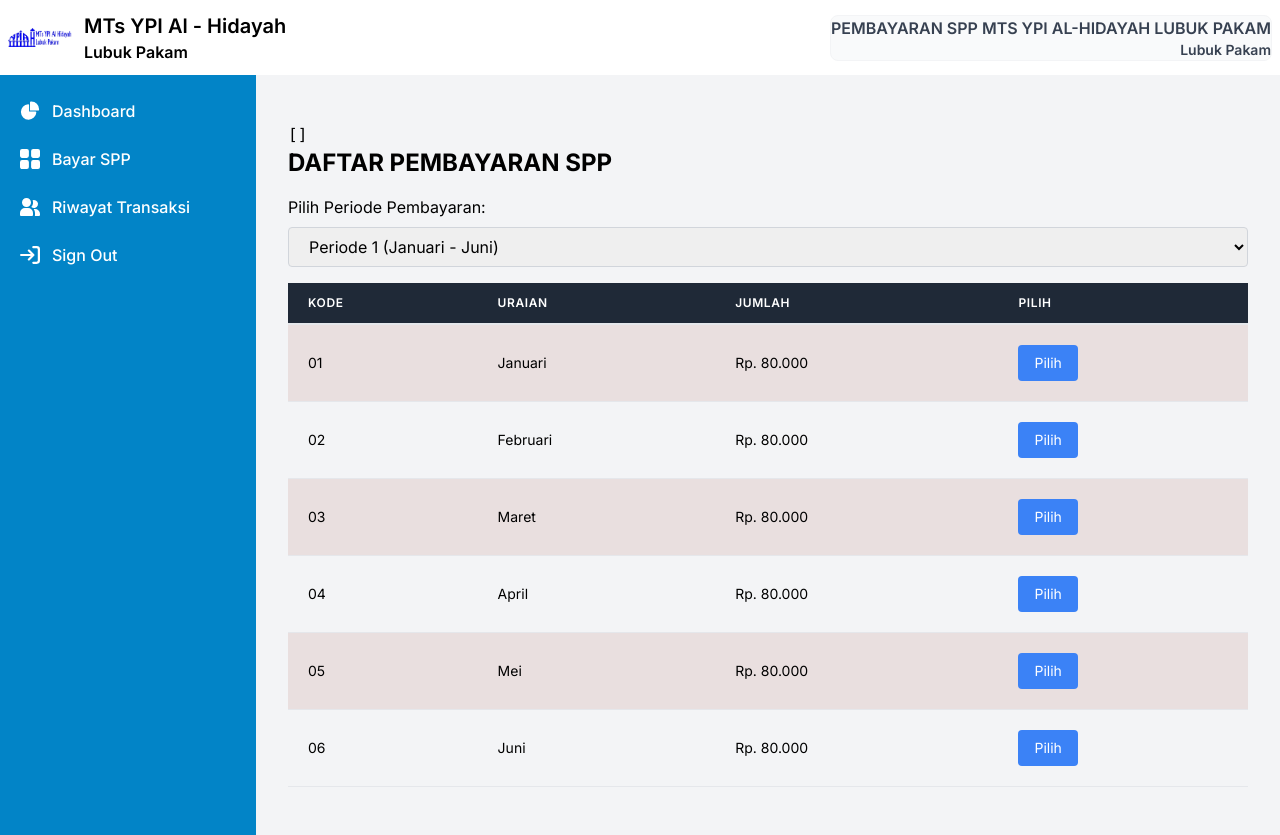
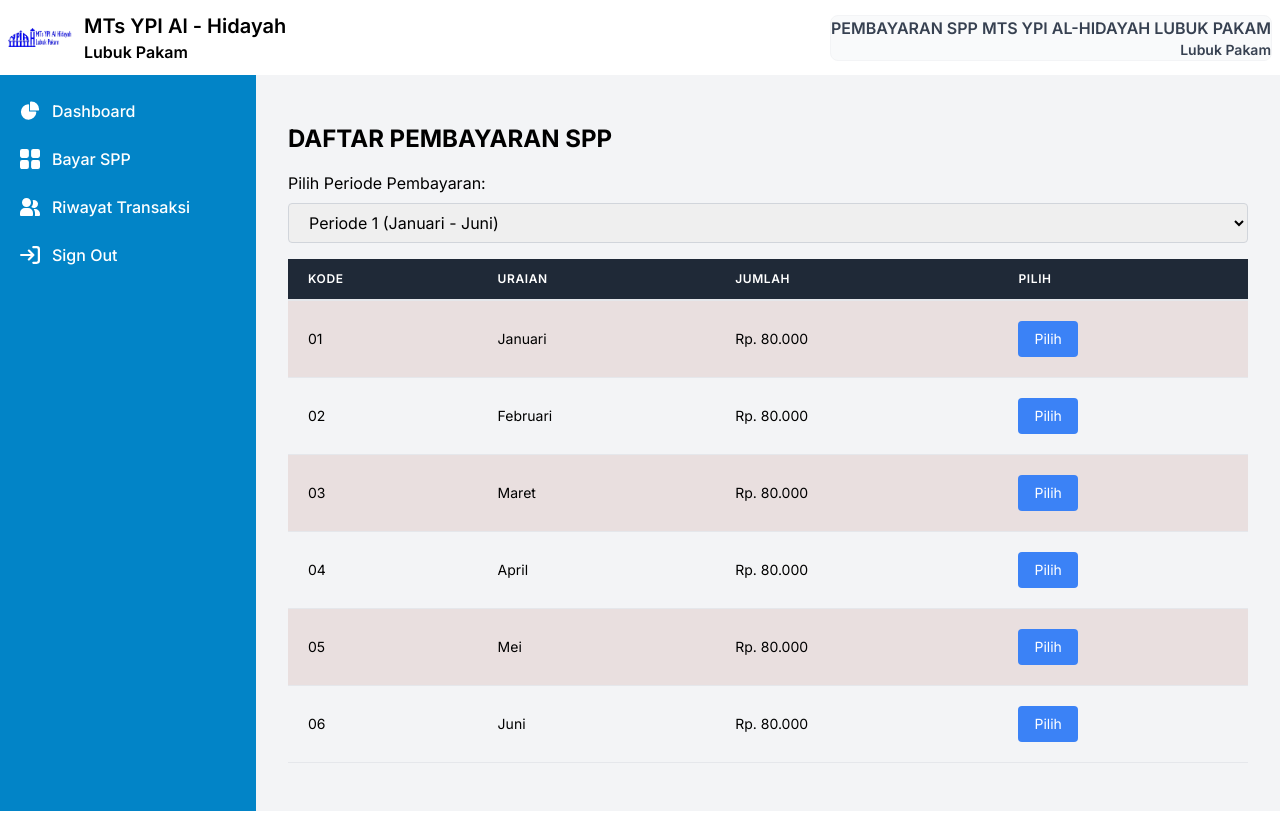
Before and after one commit to wonderkid-web/spp-siswa, a Next.js app: page /infaq in a window 1280 px wide. After the commit the page ends 811 px from the top, so only its background shows below. Built offline with nearby package versions, Linux system fonts and the light colour scheme; no server answers; the database is empty.

Commit message:
menghapus json stringify di infaq

```diff
--- a/src/app/infaq/page.tsx
+++ b/src/app/infaq/page.tsx
@@ -73,7 +73,6 @@ export default function Home() {
 
   return (
     <div className="container mx-auto px-4 py-8">
-      <pre>{JSON.stringify(kode, null, 2)}</pre>
       {/* Sidebar Section - assuming it's imported or implemented */}
       {/* <div className="style/sidebar.php"></div> */}
 
```
